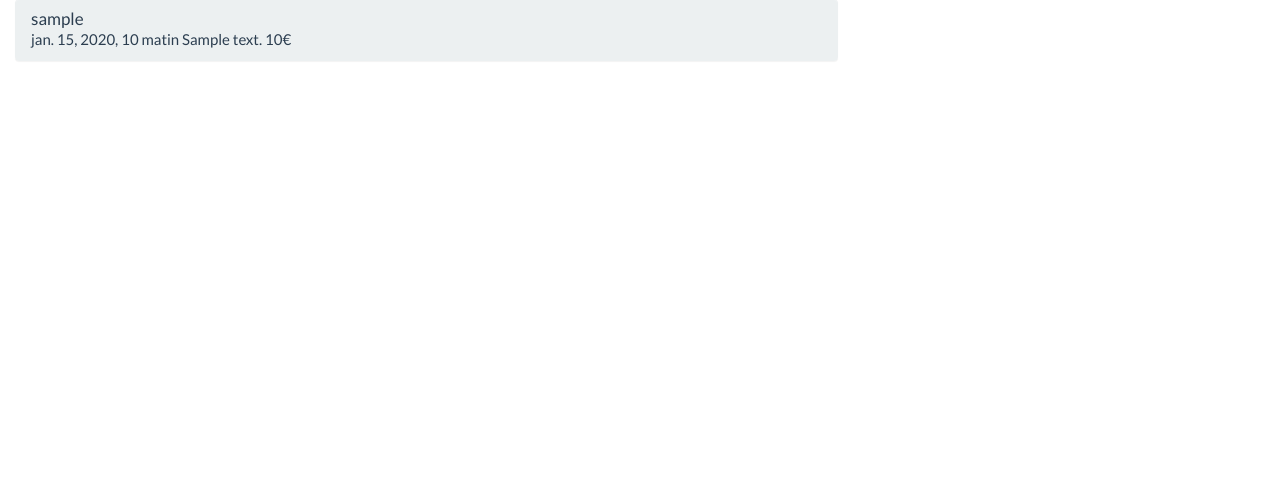
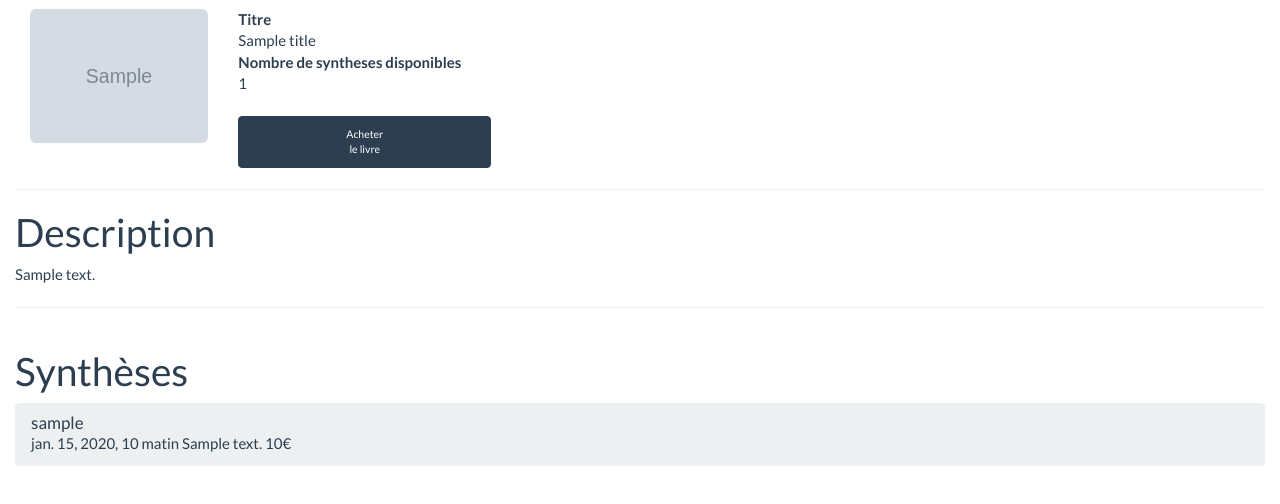
Before and after one commit to franck-roland/kooblit, a Django app: template templates/details.html in a window 1280 px wide. Shown: the part 61-565 px from the top of the page. Run offline with Django 3.2, Linux system fonts and the light colour scheme; the template is opened without the code that fills it: most values are stand-ins (such as "Sample title", 1, 10 or a date in 2020); grey boxes marked "Sample" are stand-in pictures; parts of the project's set-up code (start-up, migrations or seed data) failed here and were passed over; some libraries are stand-ins or nearby versions.

Commit message:
Evolution des details du livre

```diff
--- a/templates/details.html
+++ b/templates/details.html
@@ -39,7 +39,33 @@
         </li>
     </div>
 </nav> -->
-<div class="panel-group col-md-8" id="accordion">
+<div class=" container col-md-12" style="padding-top:10px;">
+  <div class="col-md-2">
+    <img src="{{img_url}}" class="img-rounded" width="100%">
+  </div>
+  <div class="col-md-10">
+    <dl>
+      <dt>Titre</dt>
+      <dd>{{title}}</dd>
+      <dt>Nombre de syntheses disponibles</dt>
+      <dd>{{nb_syntheses}}</dd>
+    </dl>
+    <div class="img_container2 col-3 col-sm-3 col-lg-3 col-xs-3" style='padding:0;text-align:center;' >
+      <a href="{{buy_url}}">
+          <button type="button" class="btn btn-primary" style="font-size:0.7em;width:100%"> Acheter<br/> le livre</button>
+        </a>
+    </div>
+  </div>
+</div>
+<div class="container col-md-12">
+<hr/>
+  <h1> Description </h1>
+  {{description}}
+
+<hr/>
+</div>
+<div class="panel-group col-md-12" id="accordion">
+  <h1> Synthèses </h1>
 	{% for s, r, e in content %}
   <div class="panel panel-default">
     <div class="panel-heading">
```
